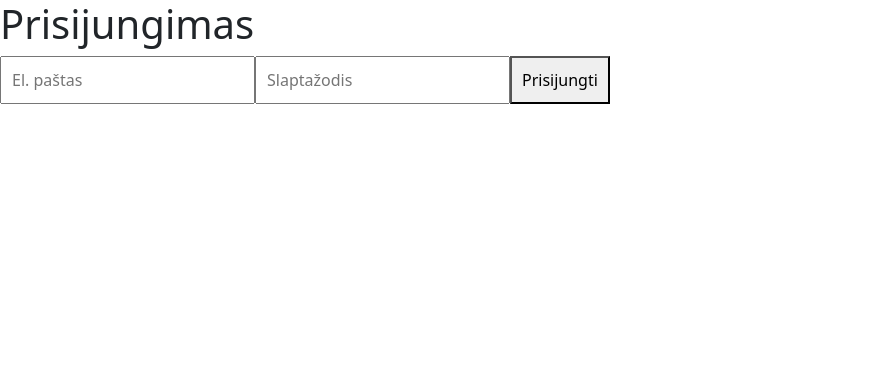
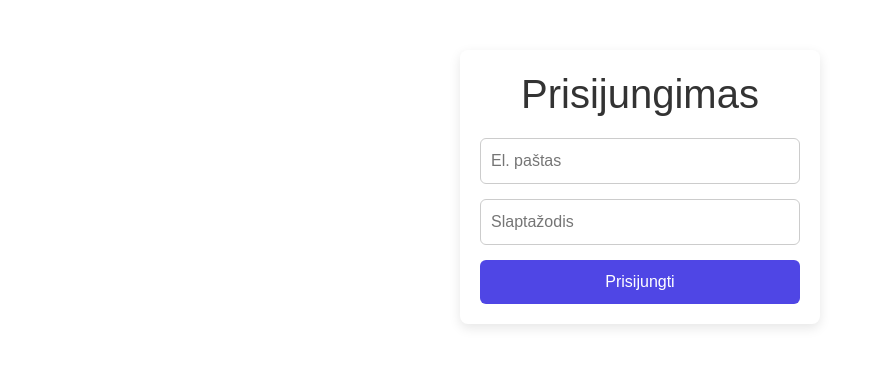
Before and after one commit to evaldas1994/tasks-front, a Vue app: page / in a window 1280 px wide. Shown: the top 366 px of the page, without its empty margins (0-879 px from the left). Built offline with nearby package versions, Linux system fonts and the light colour scheme; no server answers; a web font is replaced by a local one.

Commit message:
Login form

```diff
--- a/src/views/Login.vue
+++ b/src/views/Login.vue
@@ -29,8 +29,6 @@ const login = async () => {
       email: email.value,
       password: password.value
     })
-    console.log(res.data.user);
-    // Set user and token in Pinia
     userStore.setUser(res.data.user)
     userStore.setToken(res.data.token)
     error.value = ''
@@ -42,12 +40,58 @@ const login = async () => {
 </script>
 
 <style scoped>
+.login-container {
+  max-width: 360px;
+  margin: 50px auto;
+  padding: 20px;
+  background: #fff;
+  border-radius: 8px;
+  box-shadow: 0 4px 12px rgba(0,0,0,0.1);
+  text-align: center;
+  font-family: sans-serif;
+}
 
-input, button {
+h1 {
+  margin-bottom: 20px;
+  color: #333;
+}
+
+form {
+  display: flex;
+  flex-direction: column;
+  gap: 15px;
+}
+
+input {
   padding: 10px;
   font-size: 16px;
+  border: 1px solid #ccc;
+  border-radius: 6px;
+  outline: none;
+  transition: border-color 0.2s;
 }
+
+input:focus {
+  border-color: #4f46e5;
+}
+
+button {
+  padding: 10px;
+  font-size: 16px;
+  border: none;
+  border-radius: 6px;
+  background-color: #4f46e5;
+  color: #fff;
+  cursor: pointer;
+  transition: background-color 0.2s;
+}
+
+button:hover {
+  background-color: #3730a3;
+}
+
 .error {
   color: red;
+  margin-top: 10px;
 }
 </style>
--- a/vite.config.js
+++ b/vite.config.js
@@ -41,6 +41,6 @@ export default defineConfig(({ mode }) => {
     // resolve: {
     //   alias: { '@': fileURLToPath(new URL('./src', import.meta.url)) },
     // },
-    // server: { host: '0.0.0.0', port: 5175 },
+    server: { host: '0.0.0.0', port: 5175 },
   }
 })
```
